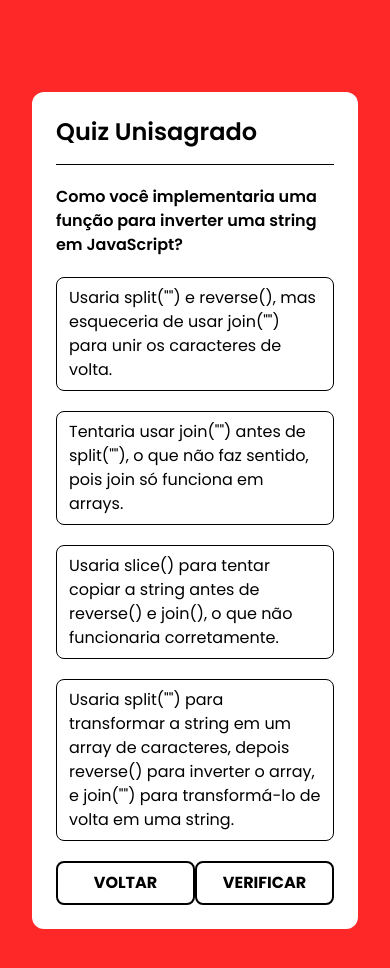
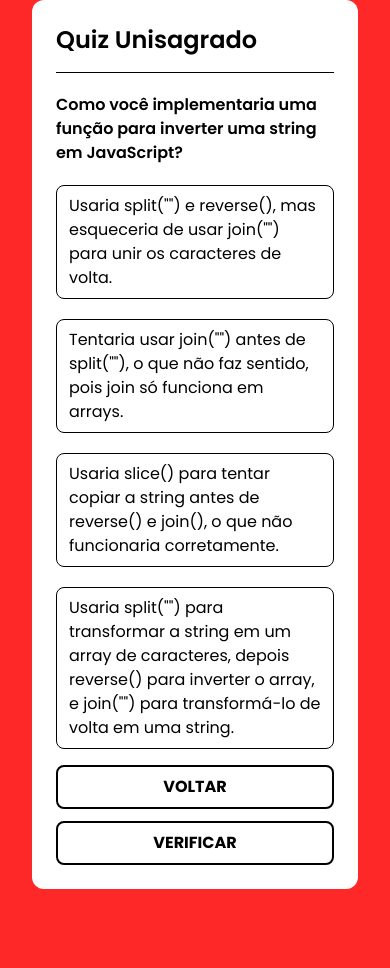
Before and after one commit to mateus040/ProjetoBootcamp, a React (Vite) app in the folder Bootcamp.Web/: page /quiz in a window 390 px wide. Shown: the top 968 px of the page. After the commit the page ends 889 px from the top, so only its background shows below. Built offline with nearby package versions, Linux system fonts and the light colour scheme.

Commit message:
fix: ajustes de layout nos cards

```diff
--- a/Bootcamp.Web/src/pages/cadastrar-usuario/index.tsx
+++ b/Bootcamp.Web/src/pages/cadastrar-usuario/index.tsx
@@ -2,10 +2,10 @@
 
 export default function CadastrarUsuario() {
   return (
-    <div className="py-6 px-12 md:px-0 mt-16 md:mt-0 mb-16 md:mb-0">
+    <div className=" px-12 md:px-0">
       <div className="container mx-auto">
-        <div className="flex flex-col items-center justify-center h-screen">
-          <p className="text-[40px] md:text-[60px] font-bold mb-10 text-center">Vamos começar!</p>
+        <div className="flex flex-col items-center justify-center min-h-screen">
+          <p className="text-[30px] sm:text-[60px] font-bold mb-10 text-center">Vamos começar!</p>
 
           <div className="w-full md:w-[650px] bg-white p-6 rounded-xl text-black">
             <p className="font-semibold text-2xl">Cadastro</p>
--- a/Bootcamp.Web/src/pages/quiz/index.tsx
+++ b/Bootcamp.Web/src/pages/quiz/index.tsx
@@ -2,9 +2,9 @@
 
 export default function Quiz() {
   return (
-    <div className="py-6 px-8 md:px-0 mt-16 md:mt-0 mb-16 md:mb-0">
+    <div className="px-8 md:px-0">
       <div className="container mx-auto">
-        <div className="flex items-center justify-center h-screen">
+        <div className="flex items-center justify-center min-h-screen">
           <div className="w-full md:w-[650px] bg-white p-6 rounded-xl text-black">
             <p className="font-semibold text-2xl">Quiz Unisagrado</p>
             <hr className="mt-4 border-black" />
@@ -32,15 +32,18 @@
                 caracteres, depois reverse() para inverter o array, e join("")
                 para transformá-lo de volta em uma string.
               </div>
+            </div>
 
-              <div className="flex items-center justify-between">
-                <Link to="/" className="w-[150px] py-2 rounded-lg bg-transparent hover:bg-zinc-800 border-2 border-black hover:border-zinc-800 text-center uppercase font-bold hover:text-white transition-colors duration-150">
-                  Voltar
-                </Link>
-                <button className="w-[150px] py-2 rounded-lg bg-transparent hover:bg-[#ff0b0b] border-2 border-black hover:border-[#ff0b0b] text-center uppercase font-bold hover:text-white transition-colors duration-150">
-                  Verificar
-                </button>
-              </div>
+            <div className="flex flex-col lg:flex-row items-center justify-between mt-4">
+              <Link
+                to="/"
+                className="w-full lg:w-[150px] py-2 rounded-lg bg-transparent hover:bg-zinc-800 border-2 border-black hover:border-zinc-800 text-center uppercase font-bold hover:text-white transition-colors duration-150"
+              >
+                Voltar
+              </Link>
+              <button className="w-full lg:w-[150px] py-2 rounded-lg bg-transparent hover:bg-[#ff0b0b] border-2 border-black hover:border-[#ff0b0b] text-center uppercase font-bold hover:text-white transition-colors duration-150 mt-3 lg:mt-0">
+                Verificar
+              </button>
             </div>
           </div>
         </div>
```
Also changed, not shown: 1 other file (tests, documents, lock files or other folders).
